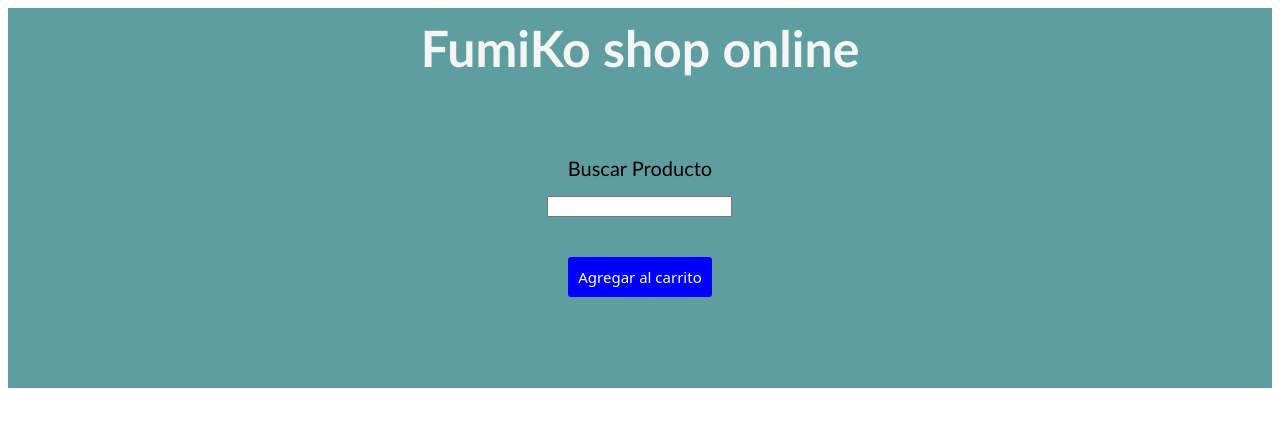
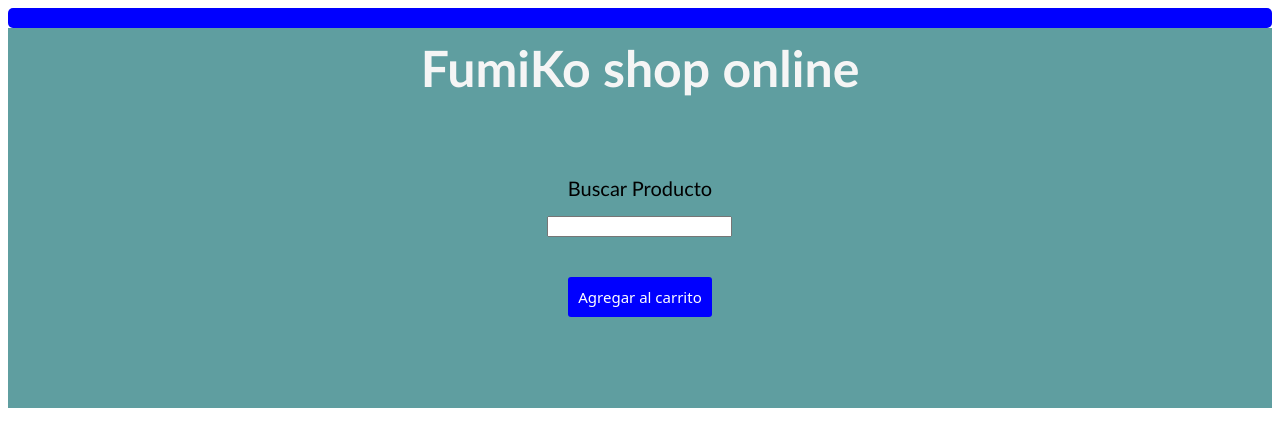
Before and after one commit to nicki1306/PreEntrega1-cianci, a website: page index.html in a window 1280 px wide. Drawn offline with nearby package versions, Linux system fonts and the light colour scheme; no server answers.

Commit message:
estilos carrito final

```diff
--- a/estilos.css
+++ b/estilos.css
@@ -88,5 +88,14 @@ justify-content: center;
     font-size: 15px;
     font-family: Verdana, Geneva, Tahoma, sans-serif;
 
+}
+
+#carrito{
+    background-color: blue;
+    color: white;
+    font-family: Verdana, Geneva, Tahoma, sans-serif;
+    font-size: 20px;
+    padding: 10px;
+    border-radius: 5px;
 
 }
```
